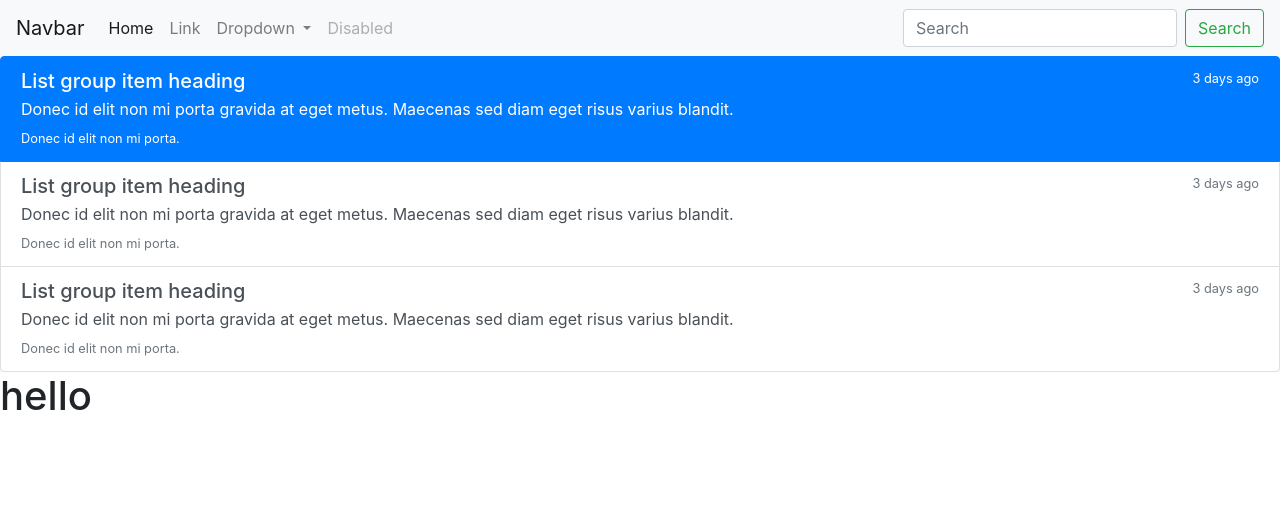
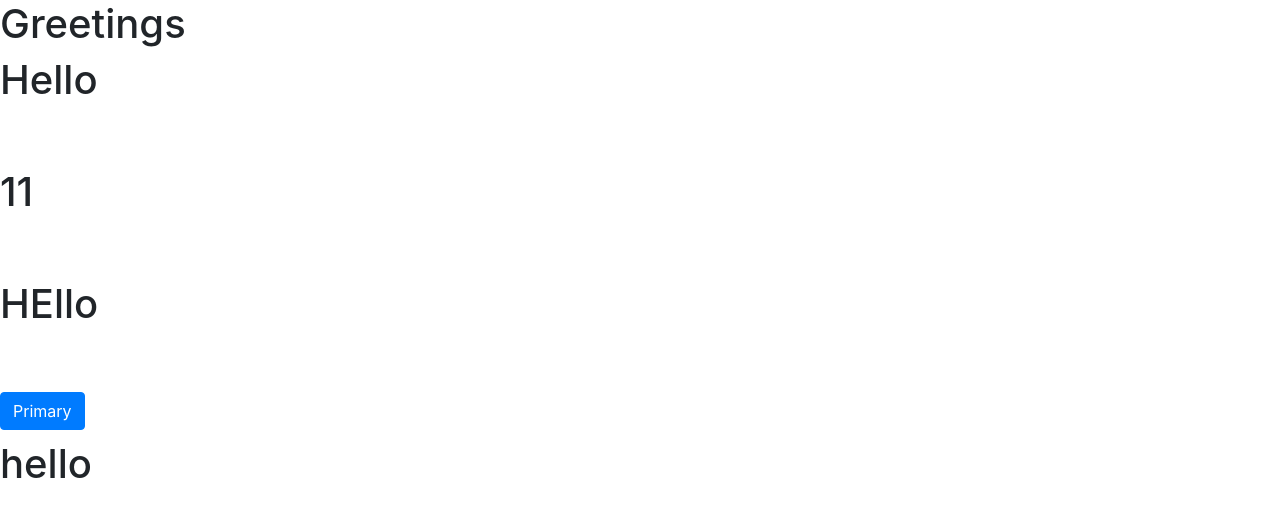
Before and after one commit to ArthurW404/taskBoard, a Flask app: page / in a window 1280 px wide. Shown: the top 517 px of the page. Run offline with Flask 2, Linux system fonts and the light colour scheme; some libraries are stand-ins or nearby versions.

Commit message:
Made changes

```diff
--- a/app.py
+++ b/app.py
@@ -1,10 +1,29 @@
 from flask import Flask, render_template
+from src.board import Board, get_test_board
 
 app = Flask(__name__)
 
-@app.route("/")
+
+# temp global variable, should replace with database or something
+BOARD = get_test_board()
+# @app.route("/add_item")
+# def add_item():
+#     BOARD.add_new_colum()
+
+@app.route("/add_column", methods=["GET"])
+def add_column():
+    BOARD.add_new_column()
+
+    # DEBUGGING
+    BOARD.add_item(-1, "HEllo")
+    print("Fk")
+
+    # Probs not a good way of doing this
+    return home()
+
+@app.route("/", methods=["GET"])
 def home():
-    return render_template('home.html')
+    return render_template('home.html', columns=BOARD.board)
 
 if __name__ == "__main__":
     app.run(debug=True)
--- a/src/Board.py
+++ b/src/board.py
@@ -36,19 +36,28 @@ class Board:
         """
         self.board[col].append(item)
 
+    def remove_item(self, col, item):
+        """
+        Removes an item to column col of the board
+        """
+        self.board[col].remove(item)
+
     def get_items(self):
         """
         Returns a list of all items in the board
         """
         return [i for col in self.board for i in col]
 
-
-if __name__ == "__main__":
+def get_test_board():
     board = Board()
     board.add_new_column()
     board.add_item(0, "Greetings")
     board.add_item(0, "Hello")
     board.add_new_column()
     board.add_item(1, "11")
+    return board
+
+if __name__ == "__main__":
+    board = get_test_board()
     print (board.get_items())
     print (board)
--- a/templates/home.html
+++ b/templates/home.html
@@ -1,69 +1,13 @@
 {% include  'head.html' %}
 
+{% for col in columns %}
+  {% for item in col %}
+    <h1>{{item}}<h1>
+  {% endfor %}
+  <br>
+{% endfor %}
 
-<nav class="navbar navbar-expand-lg navbar-light bg-light">
-  <a class="navbar-brand" href="#">Navbar</a>
-  <button class="navbar-toggler" type="button" data-toggle="collapse" data-target="#navbarSupportedContent" aria-controls="navbarSupportedContent" aria-expanded="false" aria-label="Toggle navigation">
-    <span class="navbar-toggler-icon"></span>
-  </button>
-
-  <div class="collapse navbar-collapse" id="navbarSupportedContent">
-    <ul class="navbar-nav mr-auto">
-      <li class="nav-item active">
-        <a class="nav-link" href="#">Home <span class="sr-only">(current)</span></a>
-      </li>
-      <li class="nav-item">
-        <a class="nav-link" href="#">Link</a>
-      </li>
-      <li class="nav-item dropdown">
-        <a class="nav-link dropdown-toggle" href="#" id="navbarDropdown" role="button" data-toggle="dropdown" aria-haspopup="true" aria-expanded="false">
-          Dropdown
-        </a>
-        <div class="dropdown-menu" aria-labelledby="navbarDropdown">
-          <a class="dropdown-item" href="#">Action</a>
-          <a class="dropdown-item" href="#">Another action</a>
-          <div class="dropdown-divider"></div>
-          <a class="dropdown-item" href="#">Something else here</a>
-        </div>
-      </li>
-      <li class="nav-item">
-        <a class="nav-link disabled" href="#" tabindex="-1" aria-disabled="true">Disabled</a>
-      </li>
-    </ul>
-    <form class="form-inline my-2 my-lg-0">
-      <input class="form-control mr-sm-2" type="search" placeholder="Search" aria-label="Search">
-      <button class="btn btn-outline-success my-2 my-sm-0" type="submit">Search</button>
-    </form>
-  </div>
-</nav>
-
-
-<div class="list-group">
-  <a href="#" class="list-group-item list-group-item-action active">
-    <div class="d-flex w-100 justify-content-between">
-      <h5 class="mb-1">List group item heading</h5>
-      <small>3 days ago</small>
-    </div>
-    <p class="mb-1">Donec id elit non mi porta gravida at eget metus. Maecenas sed diam eget risus varius blandit.</p>
-    <small>Donec id elit non mi porta.</small>
-  </a>
-  <a href="#" class="list-group-item list-group-item-action">
-    <div class="d-flex w-100 justify-content-between">
-      <h5 class="mb-1">List group item heading</h5>
-      <small class="text-muted">3 days ago</small>
-    </div>
-    <p class="mb-1">Donec id elit non mi porta gravida at eget metus. Maecenas sed diam eget risus varius blandit.</p>
-    <small class="text-muted">Donec id elit non mi porta.</small>
-  </a>
-  <a href="#" class="list-group-item list-group-item-action">
-    <div class="d-flex w-100 justify-content-between">
-      <h5 class="mb-1">List group item heading</h5>
-      <small class="text-muted">3 days ago</small>
-    </div>
-    <p class="mb-1">Donec id elit non mi porta gravida at eget metus. Maecenas sed diam eget risus varius blandit.</p>
-    <small class="text-muted">Donec id elit non mi porta.</small>
-  </a>
-</div>
+<button type="button"  href="add_column" class="btn btn-primary">Primary</button>
 
 <h1>hello</h1>
 {% include  'tail.html' %}
```
